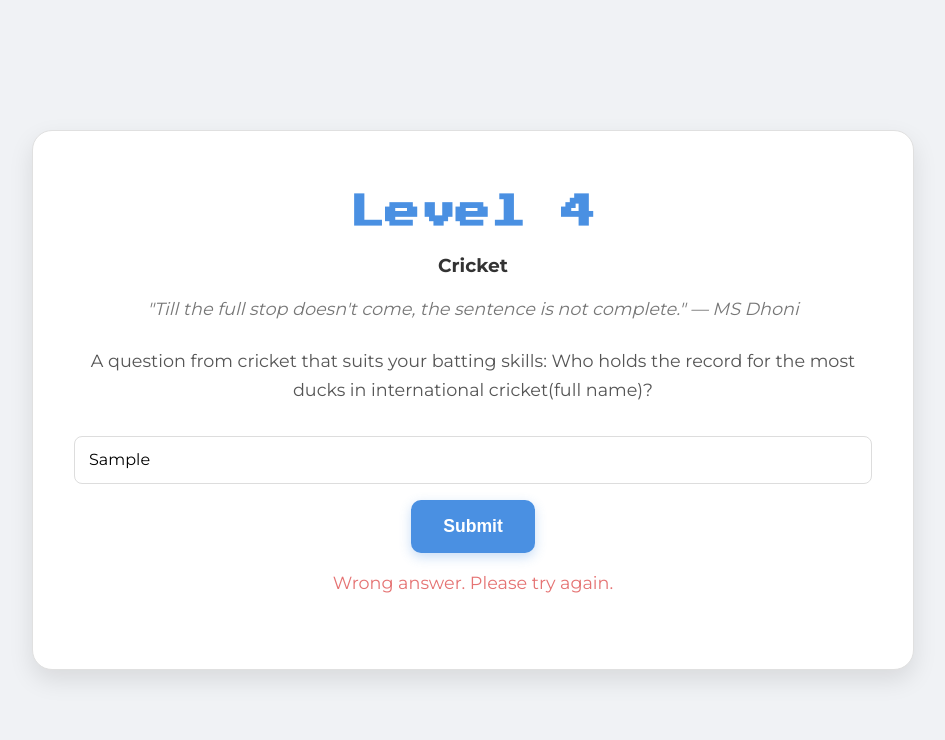
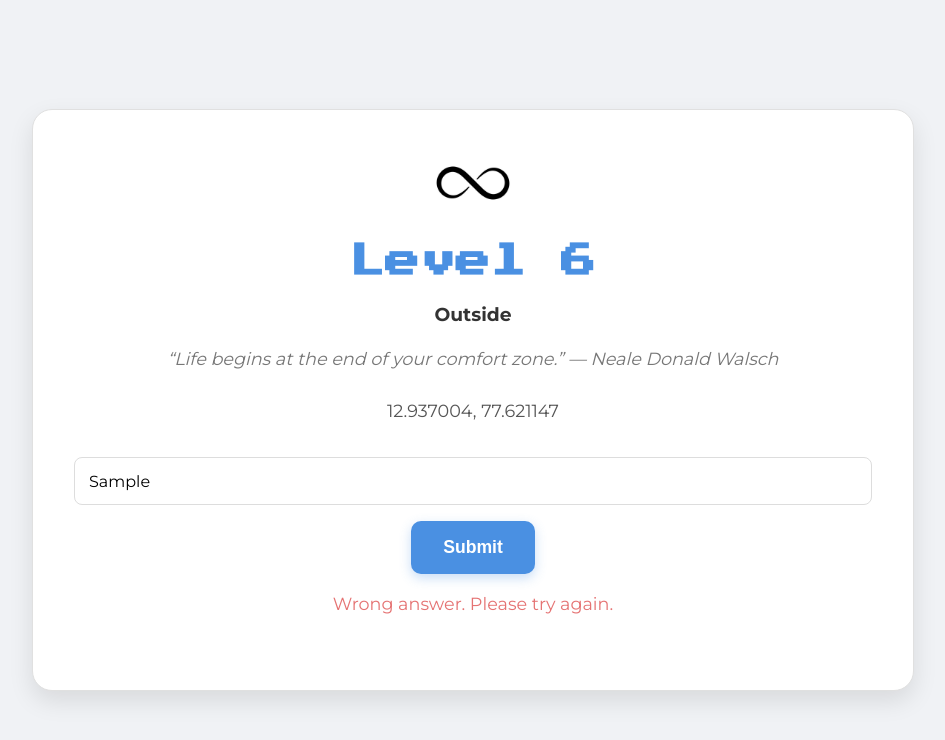
Before and after one commit to lalitsom/bday, a plain HTML site: page temp.html in a window 1280 px wide. Both pictures are taken after typing "Sample" into the empty fields and a click on the button "Submit". Shown: the whole page, without its empty margins (167-1112 px from the left). Drawn offline with Linux system fonts and the light colour scheme.

Commit message:
most things done

```diff
--- a/levels.js
+++ b/levels.js
@@ -5,8 +5,8 @@ const answers = {
     "level2": "e74c354461befce19608d559ebc8a92abd867a7e99e68c9077d2ce2b85b2e2c8",
     "level3": "9f346af69ac04579c4876fd822775fabb130b24422196ef1d6e0eada7febdf19",
     "level4": "62734e48208a0faad6a92db4e2a240b8c6eb1be812e59cb2198d4333b772c667",
+    "level5": "29071993b6f177eafbe83a63a3a078f1e47e7b724a2bf0339fcd2b6ead1891b7",
 
-    "level5": "811786ad1ae74adfdd20dd0372abaaebc6246e343aebd01da0bfc4c02bf0106c",
     "level6": "811786ad1ae74adfdd20dd0372abaaebc6246e343aebd01da0bfc4c02bf0106c",
     "level7": "811786ad1ae74adfdd20dd0372abaaebc6246e343aebd01da0bfc4c02bf0106c",
     "level8": "811786ad1ae74adfdd20dd0372abaaebc6246e343aebd01da0bfc4c02bf0106c",
--- a/script.js
+++ b/script.js
@@ -18,8 +18,9 @@ async function submitAnswer() {
         errorMessage.textContent = '';
         const currentLevelNum = parseInt(levelTitle.replace('level', ''), 10);
 
-        if (currentLevelNum === 11) {
-            document.getElementById('answers').innerHTML = '<h1>Congratulations!</h1><p>Till Next time, To Be Continued....</p>';
+        if (currentLevelNum === 7) {
+            document.getElementById('questions').innerHTML =
+            '<h1>Congratulations! and Happy Birthday</h1><p>Till Next time, To be continue....😛</p>';
             return;
         }
 
@@ -29,7 +30,7 @@ async function submitAnswer() {
 
         try {
             const decryptedHtml = await decryptData(encryptedHex, rawAnswer);
-            document.getElementById('answers').innerHTML = decryptedHtml;
+            document.getElementById('questions').innerHTML = decryptedHtml;
         } catch (error) {
             console.error('Decryption failed:', error);
             errorMessage.textContent = 'Could not load the next level. Data might be corrupt.';
--- a/style.css
+++ b/style.css
@@ -114,3 +114,10 @@ textarea {
     text-decoration: none;
     font-weight: bold;
 }
+
+.logo {
+    top: 20px;
+    left: 20px;
+    width: 100px; /* Adjust size as needed */
+    height: auto;
+}
--- a/temp.html
+++ b/temp.html
@@ -1,26 +1,30 @@
 <!DOCTYPE html>
 <html lang="en">
+
 <head>
     <meta charset="UTF-8">
     <meta name="viewport" content="width=device-width, initial-scale=1.0">
     <title>Level 1</title>
     <link rel="stylesheet" href="style.css">
 </head>
+
 <body>
-    <div class="container" id ="answers">
-        <h1>Level 4</h1>
-        <h3>Cricket</h3>
-        <p class="quotes">"Till the full stop doesn't come, the sentence is not complete." — MS Dhoni</p>
+    <div class="container">
+        <a href="index.html"><img src="./assets/inf1.jpg" alt="logo" class="logo"></a>
+        <div id="questions">
+            <h1>Level 6</h1>
+            <h3>Outside</h3>
+            <p class="quotes">“Life begins at the end of your comfort zone.” — Neale Donald Walsch</p>
 
-        <p>A question from cricket that suits your batting skills:
-            Who holds the record for the most ducks in international cricket(full name)?
-        </p>
+            <p>12.937004, 77.621147</p>
 
-        <input type="text" id="answer-input" placeholder="Your answer...">
-        <button class="button" onclick="submitAnswer()">Submit</button>
-        <p id="error-message"></p>
+            <input type="text" id="answer-input" placeholder="Your answer...">
+            <button class="button" onclick="submitAnswer()">Submit</button>
+            <p id="error-message"></p>
+        </div>
     </div>
     <script src="levels.js"></script>
     <script src="script.js"></script>
 </body>
+
 </html>
```
Also changed, not shown: game.html (+9 -2 lines), index.html (+2 -0 lines), assets/inf1.jpg (added).
